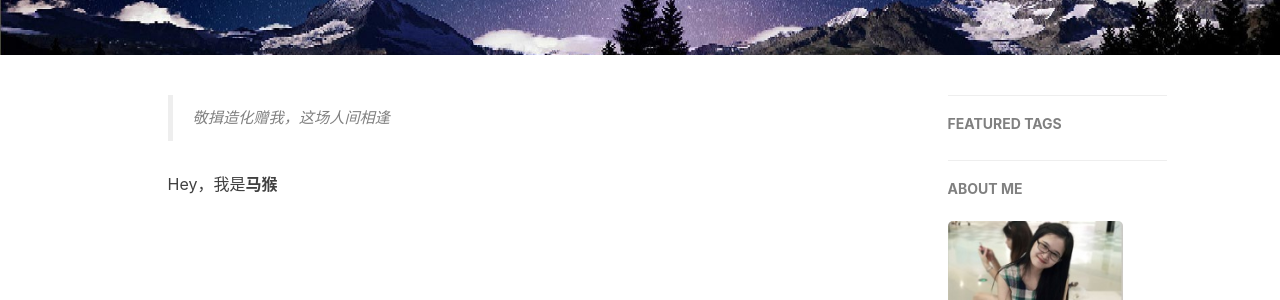
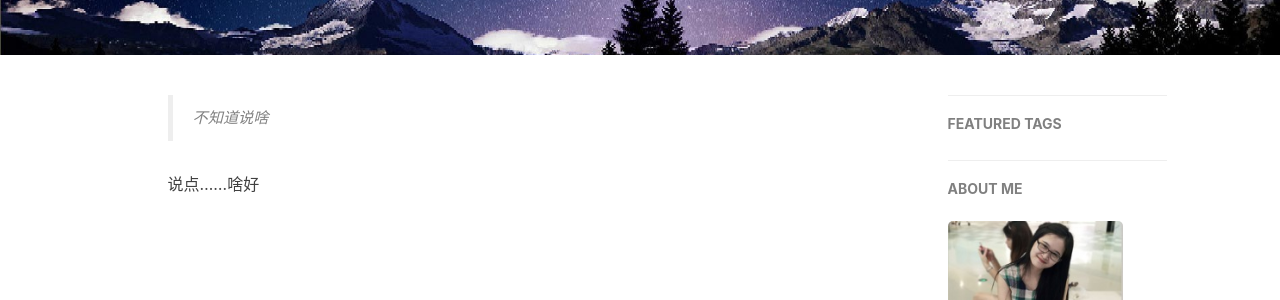
Before and after one commit to RMDevilMay/rm.github.com, a Jekyll site: the page built from about.html, in a window 1280 px wide. Shown: the part 363-663 px from the top of the page. Built offline with Jekyll 4.4.1, drawn with Linux system fonts in a browser that asks for light colours; nearby versions of some CDN libraries; comment, search, counter and statistics services are not loaded.

Commit message:
about和tags修改

```diff
--- a/about.html
+++ b/about.html
@@ -11,9 +11,9 @@ header-img: "img/about-bg.jpg"
 <div class="zh post-container">
 
     <!--copied from markdown -->
-    <blockquote><p>敬揖造化赠我，这场人间相逢<br></p></blockquote>
+    <blockquote><p>不知道说啥<br></p></blockquote>
 
-    <p>Hey，我是<strong>马猴</strong></p>
+    <p>说点……啥好</p>
 
 </div>
 
--- a/tags.html
+++ b/tags.html
@@ -1,7 +1,7 @@
 ---
 title: Tags
 layout: default
-description: 敬揖造化赠我，这场人间相逢
+description: 说点啥好？
 header-img: "img/tag-bg.jpg"
 ---
 
```
